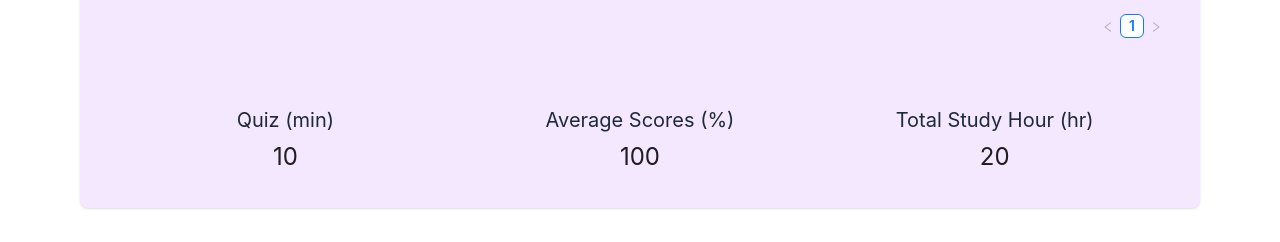
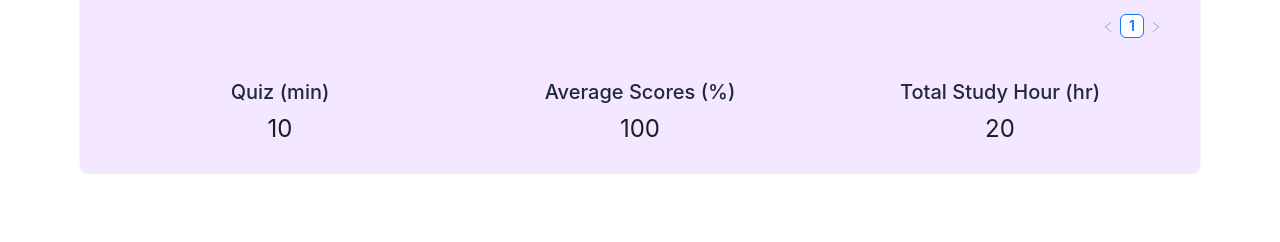
Before and after one commit to yongjing479/edu_paws, a Next.js app in the folder edupaws/: page /Profile in a window 1280 px wide. Shown: the part 557-799 px from the top of the page. Built offline with nearby package versions, Linux system fonts and the light colour scheme.

Commit message:
animated number is visible  without scrolling down

```diff
--- a/edupaws/app/Profile/performanceSummary/animatedNumber.tsx
+++ b/edupaws/app/Profile/performanceSummary/animatedNumber.tsx
@@ -5,12 +5,12 @@ import { Col, Row, Statistic } from 'antd';
 const formatter = (value:number) => <CountUp end={value} separator="," />;
 
 const App: React.FC = () => (
-    <div className='p-4 mt-5 text-center'>
+    <div className='p-2 text-center'>
         <Row gutter={8}>
             <Col span={8}>
             <Statistic
                 title={
-                <span className="font-lg text-xl text-gray-800">Quiz (min)</span>
+                <span className="font-medium text-xl text-gray-800">Quiz (min)</span>
                 }
                 value={10}
                 formatter={formatter}
@@ -19,7 +19,7 @@ const App: React.FC = () => (
             <Col span={8}>
             <Statistic
                 title={
-                <span className="font-lg text-xl text-gray-800">Average Scores (%)</span>
+                <span className="font-medium text-xl text-gray-800">Average Scores (%)</span>
                 }
                 value={100}
                 precision={2}
@@ -29,7 +29,7 @@ const App: React.FC = () => (
             <Col span={8}>
             <Statistic
                 title={
-                <span className="font-lg text-xl text-gray-800">Total Study Hour (hr)</span>
+                <span className="font-medium text-xl text-gray-800">Total Study Hour (hr)</span>
                 }
                 value={20}
                 precision={2}
```
